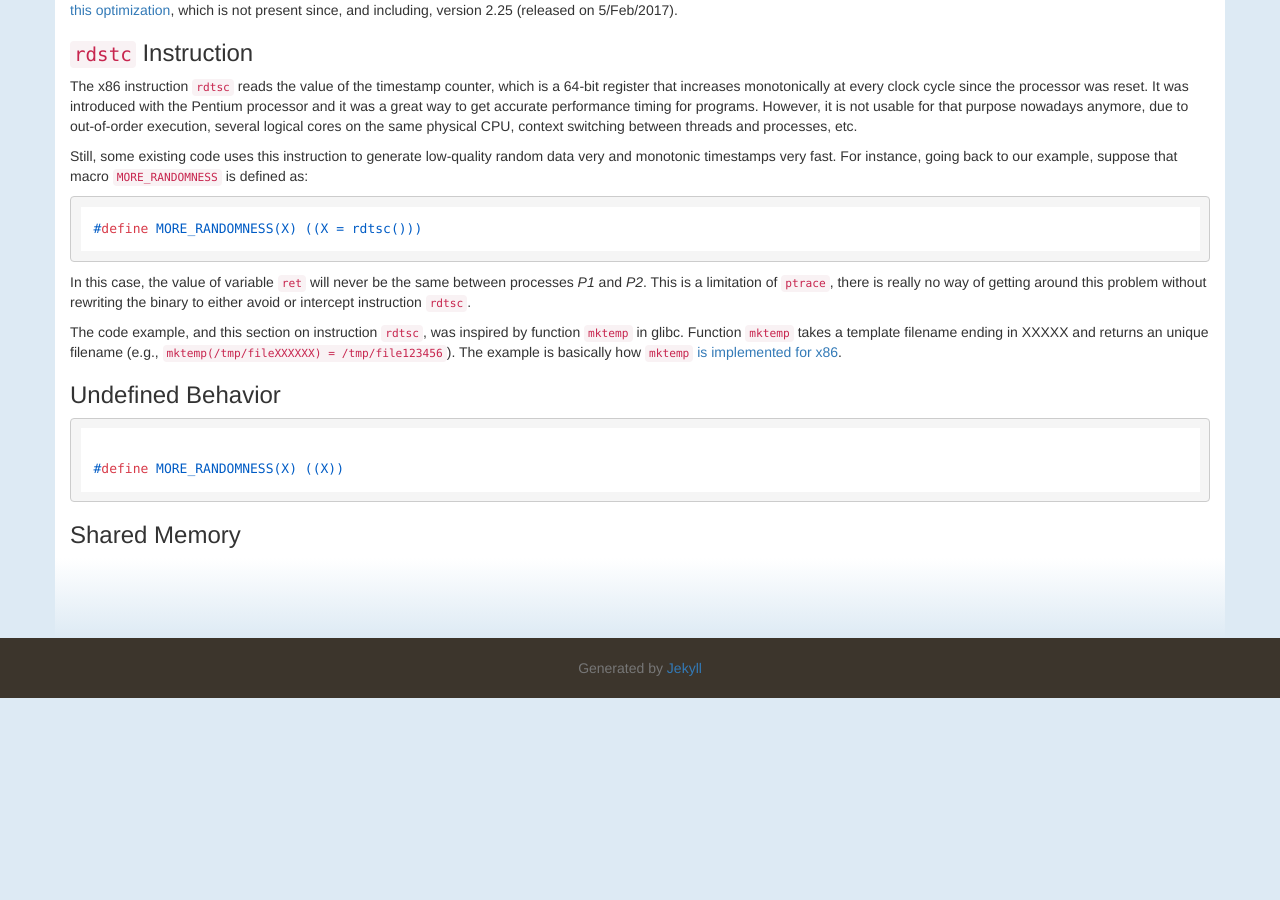
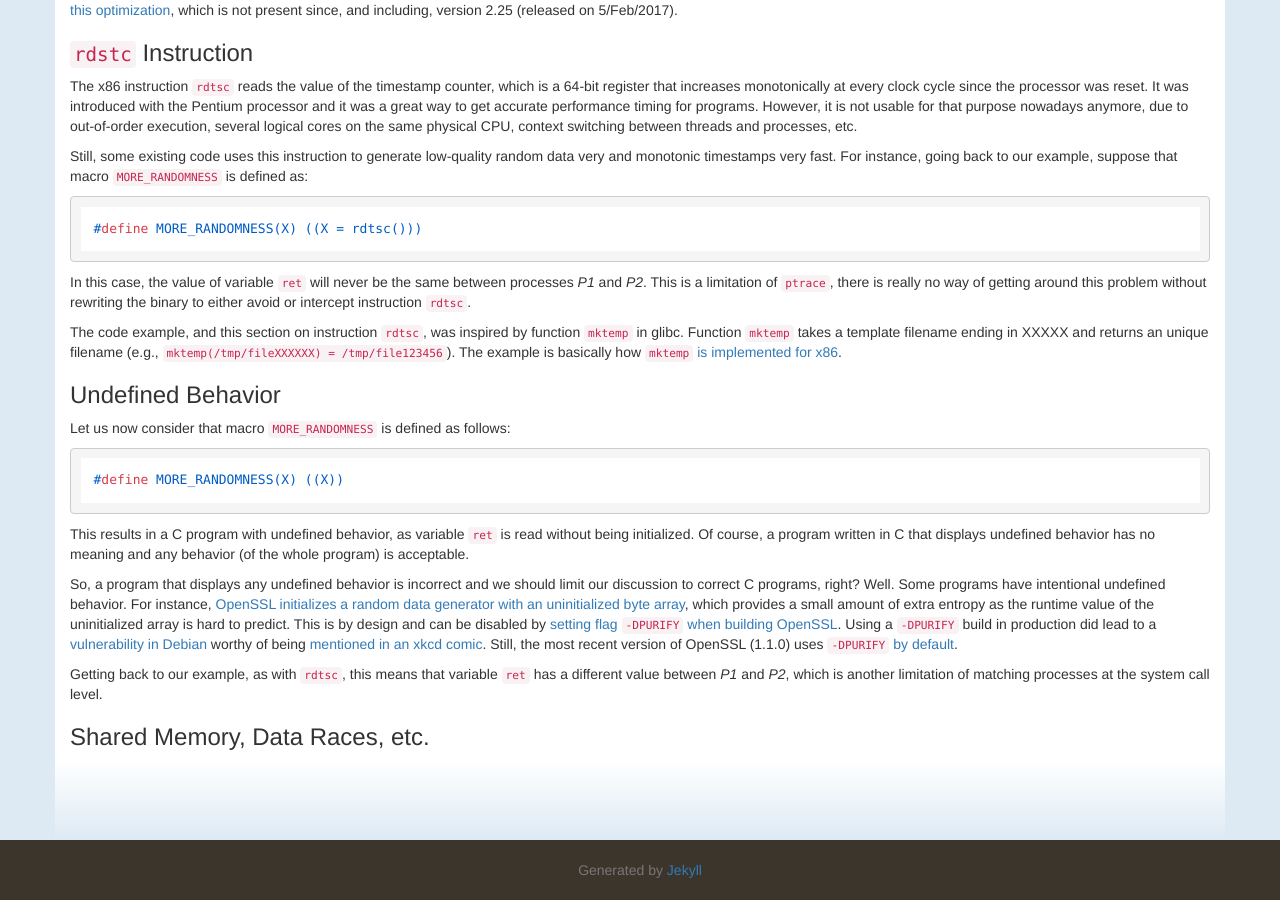
Before and after one commit to luisggpina/personal-website, a Jekyll site: the page built from _posts/2017-06-16-ptrace.md, in a window 1280 px wide and 900 px high, scrolled down 1968 px. Built offline with Jekyll 4.4.1, drawn with Linux system fonts in a browser that asks for light colours; nearby versions of some CDN libraries; some web fonts are replaced; before the commit the page ends 2666 px from its top, so only the background shows below that.

Commit message:
Added section about undef behavior to ptrace post

```diff
--- a/_posts/2017-06-16-ptrace.md
+++ b/_posts/2017-06-16-ptrace.md
@@ -165,8 +165,32 @@ x86](https://sourceware.org/git/?p=glibc.git;a=blob;f=sysdeps/posix/tempname.c;h
 
 ### Undefined Behavior
 
-<pre><code class="C">
-#define MORE_RANDOMNESS(X) ((X))
-</code></pre>
+Let us now consider that macro `MORE_RANDOMNESS` is defined as follows:
 
-### Shared Memory
+<pre><code class="C">#define MORE_RANDOMNESS(X) ((X))</code></pre>
+
+This results in a C program with undefined behavior, as variable `ret` is read
+without being initialized.  Of course, a program written in C that displays
+undefined behavior has no meaning and any behavior (of the whole program) is
+acceptable.
+
+So, a program that displays any undefined behavior is incorrect and we should
+limit our discussion to correct C programs, right?  Well.  Some programs have
+intentional undefined behavior.  For instance, [OpenSSL initializes a random
+data generator with an uninitialized byte
+array](https://github.com/openssl/openssl/blob/OpenSSL_1_0_2-stable/crypto/rand/md_rand.c#L492),
+which provides a small amount of extra entropy as the runtime value of the
+uninitialized array is hard to predict.  This is by design and can be disabled
+by [setting flag `-DPURIFY` when building
+OpenSSL](https://web.archive.org/web/20161225120936/https://www.openssl.org/docs/faq.html#PROG14).
+Using a `-DPURIFY` build in production did lead to a [vulnerability in
+Debian](https://www.debian.org/security/2008/dsa-1571) worthy of being
+[mentioned in an xkcd comic](https://www.xkcd.com/424/#).  Still, the most
+recent version of OpenSSL (1.1.0) uses `-DPURIFY` [by
+default](https://github.com/openssl/openssl/commit/d8ca44ba4158a9dafeaa30d3cba6f113904d2aa6).
+
+Getting back to our example, as with `rdtsc`, this means that variable `ret` has
+a different value between *P1* and *P2*, which is another limitation of matching
+processes at the system call level.
+
+### Shared Memory, Data Races, etc.
```
